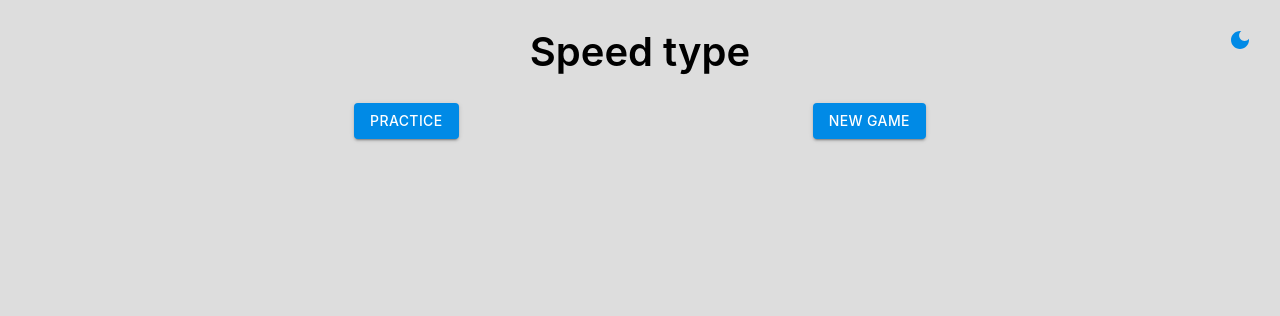
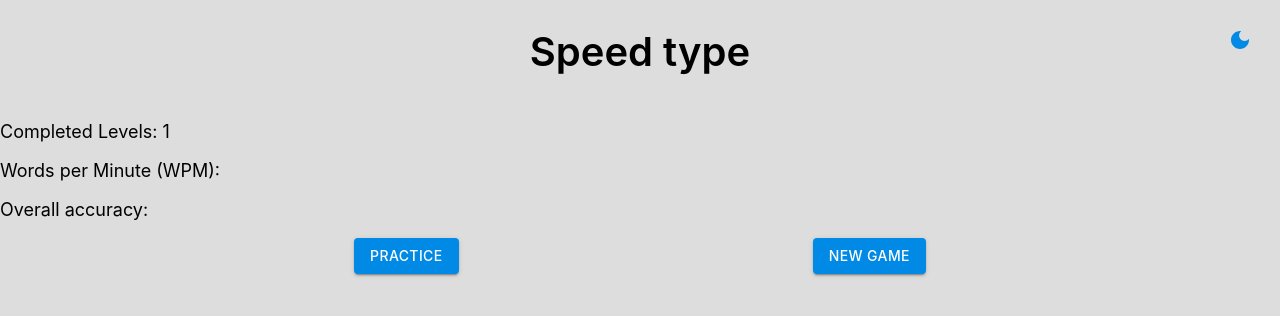
Before and after one commit to lucijs/Internship-16-SpeedType, a React (Vite) app: page / in a window 1280 px wide. Shown: the top 316 px of the page. Built offline with nearby package versions, Linux system fonts and the light colour scheme.

Commit message:
interface for new game

```diff
--- a/src/components/Dialogs/NewGameDialog/NewGameDialog.jsx
+++ b/src/components/Dialogs/NewGameDialog/NewGameDialog.jsx
@@ -1,9 +1,15 @@
 import { Button, Dialog, DialogActions, DialogTitle } from "@mui/material";
 import classes from "../index.module.css";
+import { GAME } from "../../../providers/GameInfoProvider";
 
 const NewGameDialog = ({ isOpen, onClose, onSubmit }) => {
-  const handleSubmit = () => {
-    onSubmit();
+  const startRegular = () => {
+    onSubmit(GAME.REGULAR, {});
+    onClose();
+  };
+
+  const startInstantDeath = () => {
+    onSubmit(GAME.INSTANT_DEATH, {});
     onClose();
   };
 
@@ -13,10 +19,10 @@ const NewGameDialog = ({ isOpen, onClose, onSubmit }) => {
         Do you want to play regular or instant death mode?
       </DialogTitle>
       <DialogActions>
-        <Button onClick={handleSubmit} className={classes.dialog}>
+        <Button onClick={startRegular} className={classes.dialog}>
           Regular
         </Button>
-        <Button onClick={onClose} className={classes.dialog}>
+        <Button onClick={startInstantDeath} className={classes.dialog}>
           Instant death
         </Button>
       </DialogActions>
--- a/src/components/Game/NewGame/NewGame.jsx
+++ b/src/components/Game/NewGame/NewGame.jsx
@@ -1,5 +1,6 @@
-import React, { useEffect, useState } from "react";
+import React, { useEffect, useRef, useState } from "react";
 import classes from "../index.module.css";
+import { useGameInfo } from "../../../providers/GameInfoProvider";
 
 const NewGame = () => {
   const [text, setText] = useState("");
@@ -8,19 +9,62 @@ const NewGame = () => {
   const [correctChars, setCorrectChars] = useState(0);
   const [errorChars, setErrorChars] = useState(0);
   const [blurText, setBlurText] = useState(true);
+  const { activeMod, levelFinished, currentLevel } = useGameInfo();
+  const [startTime, setStartTime] = useState(null);
+  const [endTime, setEndTime] = useState(null);
+  const [totalWords, setTotalWords] = useState(1);
+  const [duration, setDuration] = useState(null);
+
+  const handleStartTyping = () => {
+    setStartTime(Date.now());
+  };
+
+  const handleFinishTyping = () => {
+    if (startTime) {
+      setEndTime(Date.now());
+    }
+  };
+  /*
+  useEffect(() => {
+    if (endTime && startTime) {
+      const durationInSeconds = (endTime - startTime) / 6000;
+      setDuration(durationInSeconds);
+
+      if (activeMod !== null && currentLevel !== null) {
+        levelFinished(
+          activeMod,
+          currentLevel + 1,
+          correctChars / (errorChars + correctChars),
+          totalWords / durationInSeconds,
+          {}
+        );
+      }
+    }
+  }, [
+    endTime,
+    startTime,
+    activeMod,
+    currentLevel,
+    correctChars,
+    errorChars,
+    totalWords,
+    levelFinished,
+  ]);*/
 
   useEffect(() => {
     getText("level1").then((texts) => {
       const randomIndex = getRandomNumber();
       setText(texts[randomIndex].text);
     });
-  }, []);
+    resetGame();
+  }, [activeMod]);
 
   const resetGame = () => {
     setInputText("");
     setCurrIndex(0);
     setCorrectChars(0);
     setErrorChars(0);
+    setBlurText(true);
   };
 
   const renderText = () => {
@@ -51,6 +95,8 @@ const NewGame = () => {
   const handleKeyDown = (e) => {
     const { key } = e;
 
+    handleStartTyping();
+
     switch (key) {
       case "Escape":
         resetGame();
@@ -71,6 +117,7 @@ const NewGame = () => {
           if (text[currIndex] === " " && prevInputText === "") {
             newInputText += key;
             setCurrIndex(currIndex + 1);
+            setTotalWords((prev) => prev + 1);
             return newInputText;
           }
 
--- a/src/components/Header/Header.jsx
+++ b/src/components/Header/Header.jsx
@@ -2,12 +2,12 @@ import { Button } from "@mui/material";
 import classes from "./index.module.css";
 import { DIALOG, useDialog } from "../../providers/DialogProvider";
 import { GAME, useGameInfo } from "../../providers/GameInfoProvider";
+import { useState } from "react";
 
 const Header = () => {
   const { open } = useDialog();
   const { display } = useGameInfo();
-
-  const fun = () => {};
+  const { wpn, overallPrecision, currentLevel } = useGameInfo();
 
   const handlePracticeClick = () => {
     open(DIALOG.PRACTICE_DIALOG, {
@@ -17,13 +17,18 @@ const Header = () => {
 
   const handleNewGameClick = () => {
     open(DIALOG.NEW_GAME_DIALOG, {
-      onSubmit: () => display(GAME.PRACTICE, {}),
+      onSubmit: display,
     });
   };
 
   return (
     <div className={classes.headerContainer}>
       <h1>Speed type</h1>
+      <div>
+        <p>Completed Levels: {currentLevel}</p>
+        <p>Words per Minute (WPM): {wpn}</p>
+        <p>Overall accuracy: {overallPrecision}</p>
+      </div>
       <div className={classes.buttons}>
         <Button
           onClick={handlePracticeClick}
--- a/src/providers/GameInfoProvider.jsx
+++ b/src/providers/GameInfoProvider.jsx
@@ -1,14 +1,18 @@
 import { createContext, useContext, useState } from "react";
 
 export const GAME = {
-  REGULAR: "REGULAT",
+  REGULAR: "REGULAR",
   INSTANT_DEATH: "INSTANT_DEATH",
   PRACTICE: "PRACTICE",
 };
 
 const defaultContext = {
   activeMod: null,
+  currentLevel: 1,
+  wpm: 0,
+  overallPrecision: 0,
   display: () => {},
+  levelFinished: () => {},
   close: () => {},
   additionalProps: {},
 };
@@ -17,6 +21,11 @@ const GameInfoContext = createContext(defaultContext);
 
 const GameInfoProvider = ({ children }) => {
   const [activeMod, setActiveMod] = useState(defaultContext.activeMod);
+  const [currentLevel, setCurrentLevel] = useState(defaultContext.currentLevel);
+  const [overallPrecision, setOverallPrecision] = useState(
+    defaultContext.overallPrecision
+  );
+  const [wpm, setWPM] = useState(defaultContext.wpm);
   const [additionalProps, setAdditionalProps] = useState(
     defaultContext.additionalProps
   );
@@ -26,14 +35,31 @@ const GameInfoProvider = ({ children }) => {
     setAdditionalProps(additionalProps);
   };
 
+  const levelFinished = (
+    mod,
+    level,
+    overallPrecis,
+    wordsPerMinute,
+    additionalProps
+  ) => {
+    setActiveMod(mod);
+    setCurrentLevel(level);
+    setOverallPrecision(overallPrecis);
+    setWPM(wordsPerMinute);
+    setAdditionalProps(additionalProps);
+  };
+
   const close = () => {
     setActiveMod(null);
+    setCurrentLevel(null);
+    setWPM(0);
+    setOverallPrecision(0);
     setAdditionalProps({});
   };
 
   return (
     <GameInfoContext.Provider
-      value={{ activeMod, display, close, additionalProps }}>
+      value={{ activeMod, currentLevel, wpm, display, close, additionalProps }}>
       {children}
     </GameInfoContext.Provider>
   );
```
